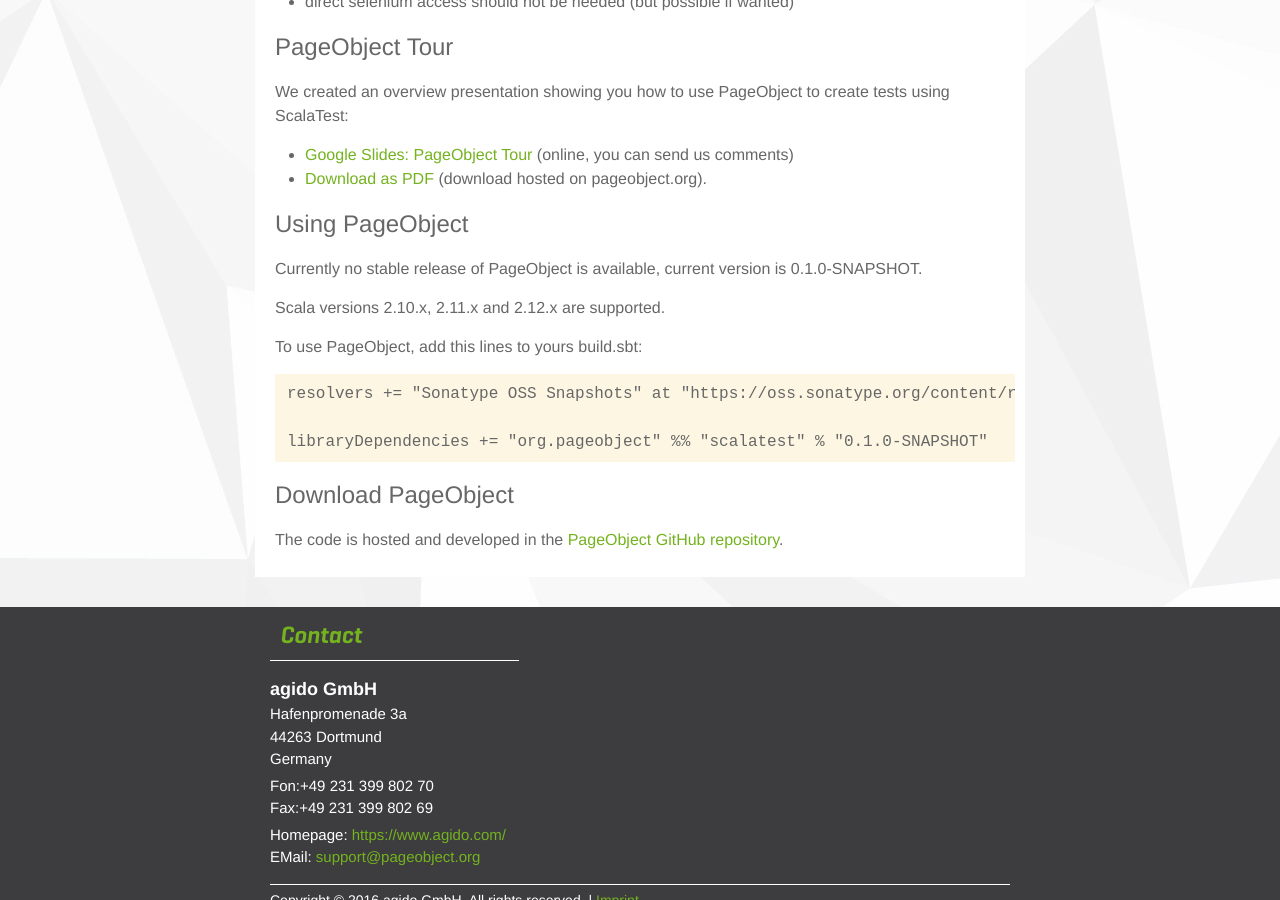
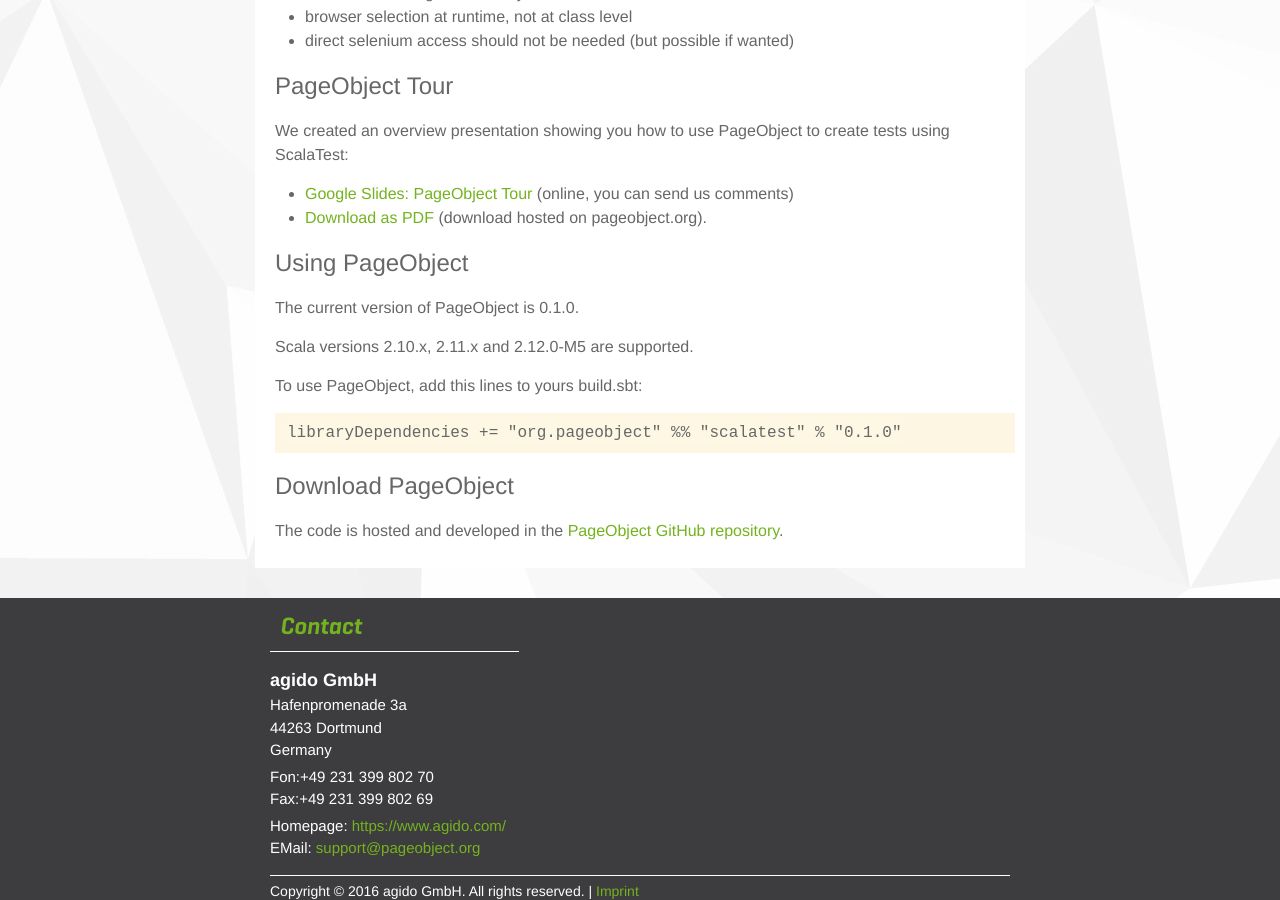
Before and after one commit to agido/pageobject, a Jekyll site: the page built from index.md, in a window 1280 px wide and 900 px high, scrolled down 582 px. Built offline with Jekyll 4.4.1, drawn with Linux system fonts in a browser that asks for light colours.

````diff
--- a/index.md
+++ b/index.md
@@ -31,17 +36,24 @@ We created an overview presentation showing you how to use PageObject to create
 * [Download as PDF](/downloads/PageObjectTour.pdf) (download hosted on pageobject.org).
 
 ## Using PageObject
-Currently no stable release of PageObject is available, current version is 0.1.0-SNAPSHOT.
+The current version of PageObject is 0.1.0.
 
-Scala versions 2.10.x, 2.11.x and 2.12.x are supported.
+Scala versions 2.10.x, 2.11.x and 2.12.0-M5 are supported.
 
 To use PageObject, add this lines to yours build.sbt:
 
 ```
-resolvers += "Sonatype OSS Snapshots" at "https://oss.sonatype.org/content/repositories/snapshots",
-
-libraryDependencies += "org.pageobject" %% "scalatest" % "0.1.0-SNAPSHOT"
+libraryDependencies += "org.pageobject" %% "scalatest" % "0.1.0"
 ```
 
 ## Download PageObject
 The code is hosted and developed in the [PageObject GitHub repository](https://github.com/agido/pageobject/).
+
+[travis]: https://travis-ci.org/agido/pageobject
+[travis-image]: https://travis-ci.org/agido/pageobject.svg?branch=master
+[license-image]: http://img.shields.io/badge/license-Apache--2-brightgreen.svg?style=flat
+[license]: http://www.apache.org/licenses/LICENSE-2.0
+[dependencies]: https://app.updateimpact.com/latest/755117671372165120/pageobject
+[dependencies-image]: https://app.updateimpact.com/badge/755117671372165120/pageobject.svg?config=compile
+[coverage]: https://coveralls.io/github/agido/pageobject?branch=master
+[coverage-image]: https://coveralls.io/repos/github/agido/pageobject/badge.svg?branch=master
````
Also changed, not shown: other parts of index.md (+5 -0 lines).
